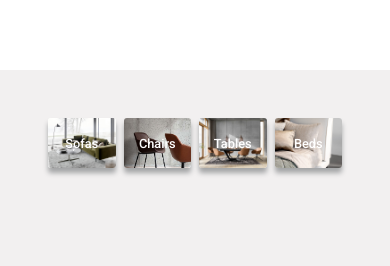
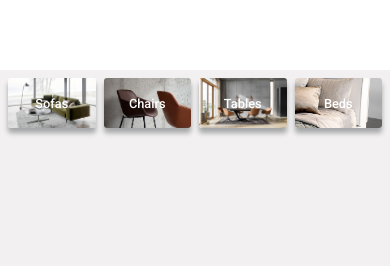
Before and after one commit to IevaZR/ecommerce-store-frontend, a React (Create React App) app: page / in a window 390 px wide. Shown: the part 774-1040 px from the top of the page. Built offline with nearby package versions, Linux system fonts and the light colour scheme.

Commit message:
@media query added for Filter elements

```diff
--- a/src/Components/Filter/Filter.css
+++ b/src/Components/Filter/Filter.css
@@ -11,3 +11,17 @@
     column-gap: 0.5rem;
     row-gap: 0.5rem;
 }
+@media screen and (max-width: 850px) {
+    .Filter {
+    grid-template-columns: 1fr 1fr;
+    grid-template-rows: 1fr 1fr;
+    }
+}
+@media screen and (max-width: 470px) {
+    .Filter {
+        grid-template-columns: 1fr 1fr 1fr 1fr;
+    }
+    .FilterWrapper {
+        padding: 0.5rem;
+    }
+}
```
